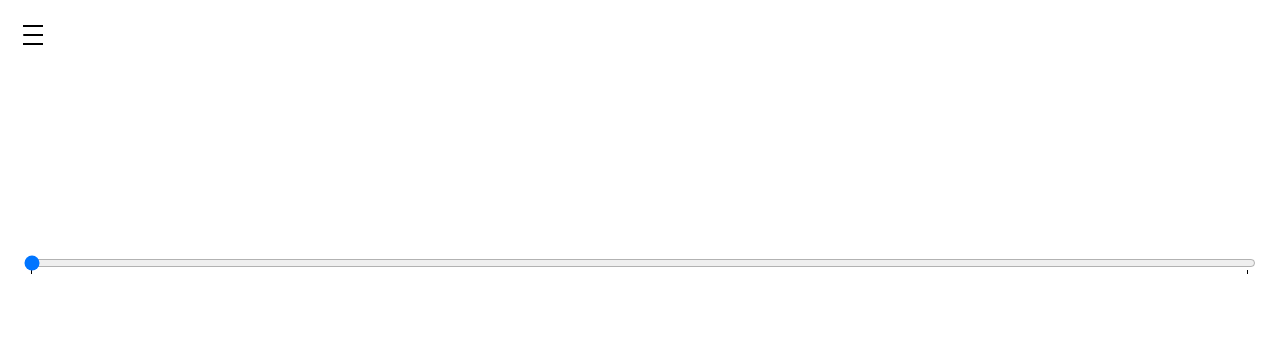
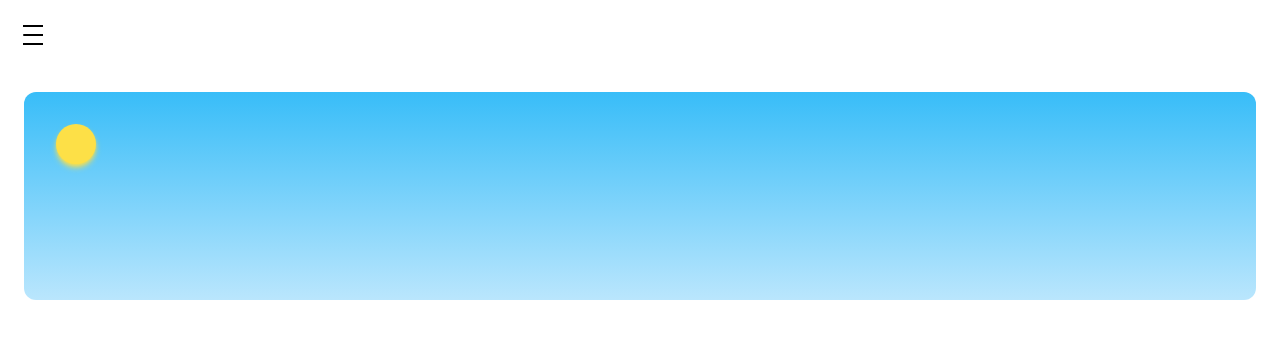
Before and after one commit to ShahryarJahanshahloo/tailwind-playground, a React (Vite) app: page / in a window 1280 px wide. Shown: the top 338 px of the page. Built offline with nearby package versions, Linux system fonts and the light colour scheme.

Commit message:
added sky to theme selector

```diff
--- /dev/null
+++ b/src/components/Moon.tsx
@@ -0,0 +1,20 @@
+const Moon: React.FC = () => {
+  return (
+    <svg
+      xmlns="http://www.w3.org/2000/svg"
+      fill="white"
+      viewBox="0 0 24 24"
+      strokeWidth={1.5}
+      stroke="white"
+      className="h-full w-full"
+    >
+      <path
+        strokeLinecap="round"
+        strokeLinejoin="round"
+        d="M21.752 15.002A9.718 9.718 0 0118 15.75c-5.385 0-9.75-4.365-9.75-9.75 0-1.33.266-2.597.748-3.752A9.753 9.753 0 003 11.25C3 16.635 7.365 21 12.75 21a9.753 9.753 0 009.002-5.998z"
+      />
+    </svg>
+  )
+}
+
+export default Moon
--- /dev/null
+++ b/src/components/Stars.tsx
@@ -0,0 +1,42 @@
+import useThemeStore from '../store/ThemeStore'
+
+const Stars: React.FC = () => {
+  const { isDark, setDark, setLight } = useThemeStore(state => state)
+
+  return (
+    <>
+      <div
+        className={`absolute top-10 left-10 h-0.5 w-0.5 rounded-full bg-white transition duration-500 ${
+          isDark ? 'opacity-100 delay-1000' : 'opacity-0'
+        }`}
+      ></div>
+      <div
+        className={`absolute top-2 left-20 h-0.5 w-0.5 rounded-full bg-white transition duration-500 ${
+          isDark ? 'opacity-100 delay-1000' : 'opacity-0'
+        }`}
+      ></div>
+      <div
+        className={`absolute top-16 left-32 h-0.5 w-0.5 rounded-full bg-white transition duration-500 ${
+          isDark ? 'opacity-100 delay-1000' : 'opacity-0'
+        }`}
+      ></div>
+      <div
+        className={`absolute top-5 left-40 h-0.5 w-0.5 rounded-full bg-white transition duration-500 ${
+          isDark ? 'opacity-100 delay-1000' : 'opacity-0'
+        }`}
+      ></div>
+      <div
+        className={`absolute top-14 left-56 h-0.5 w-0.5 rounded-full bg-white transition duration-500 ${
+          isDark ? 'opacity-100 delay-1000' : 'opacity-0'
+        }`}
+      ></div>
+      <div
+        className={`absolute top-4 left-72 h-0.5 w-0.5 rounded-full bg-white transition duration-500 ${
+          isDark ? 'opacity-100 delay-1000' : 'opacity-0'
+        }`}
+      ></div>
+    </>
+  )
+}
+
+export default Stars
--- a/src/components/ThemeSelector.tsx
+++ b/src/components/ThemeSelector.tsx
@@ -1,29 +1,45 @@
-import { useState } from 'react'
+import useThemeStore from '../store/ThemeStore'
+import Moon from './Moon'
+import Stars from './Stars'
 
 //TODO: use debounce
+//TODO: add clouds
 const ThemeSelector: React.FC = () => {
-  const [sliderValue, setSliderValue] = useState(0)
+  const { isDark, setDark, setLight } = useThemeStore(state => state)
 
-  const handleSliderOnChange = (e: React.ChangeEvent<HTMLInputElement>) => {
-    setSliderValue(+e.target.value)
+  const handleSunOnClick = () => {
+    setDark()
+  }
+
+  const handleMoonOnClick = () => {
+    setLight()
   }
 
   return (
-    <div className="flex flex-col justify-center px-6 py-4">
-      <div className="h-44"></div>
-      <input
-        type="range"
-        min={0}
-        max={1}
-        step={0.001}
-        value={sliderValue}
-        list="markers"
-        onChange={handleSliderOnChange}
-      />
-      <datalist id="markers">
-        <option value="0" />
-        <option value="1" />
-      </datalist>
+    <div className="flex flex-col justify-center px-6 py-4 ">
+      <div
+        className={`relative isolate z-10 my-4 h-52 overflow-hidden rounded-xl bg-gradient-to-b from-sky-400 to-sky-200 transition before:absolute before:inset-0 before:-z-10 before:bg-gradient-to-b before:from-sky-800 before:to-sky-500 before:transition before:delay-500 before:duration-500 before:content-[''] ${
+          isDark ? 'before:opacity-100' : 'before:opacity-0'
+        }`}
+      >
+        {/* //sun */}
+        <div
+          onClick={handleSunOnClick}
+          className={`absolute top-8 left-8 z-10 h-10 w-10 rounded-full bg-yellow-300 shadow-md shadow-yellow-300 transition-all duration-500 ease-out ${
+            isDark ? 'translate-y-48 ' : 'delay-1000'
+          }`}
+        ></div>
+        {/* //moon */}
+        <div
+          onClick={handleMoonOnClick}
+          className={`clip-moon rounded-fullshadow-md absolute top-8 right-8 z-10 h-10 w-10 shadow-slate-200 transition-all duration-500 ease-out ${
+            isDark ? 'translate-y-0 delay-1000' : 'translate-y-48 '
+          }`}
+        >
+          <Moon />
+        </div>
+        <Stars />
+      </div>
     </div>
   )
 }
--- a/src/store/ThemeStore.ts
+++ b/src/store/ThemeStore.ts
@@ -3,11 +3,15 @@ import { create } from 'zustand'
 interface ThemeState {
   isDark: boolean
   toggleTheme: () => void
+  setDark: () => void
+  setLight: () => void
 }
 
 const useThemeStore = create<ThemeState>(set => ({
   isDark: false,
   toggleTheme: () => set(state => ({ isDark: !state.isDark })),
+  setDark: () => set({ isDark: true }),
+  setLight: () => set({ isDark: false }),
 }))
 
 export default useThemeStore
```
